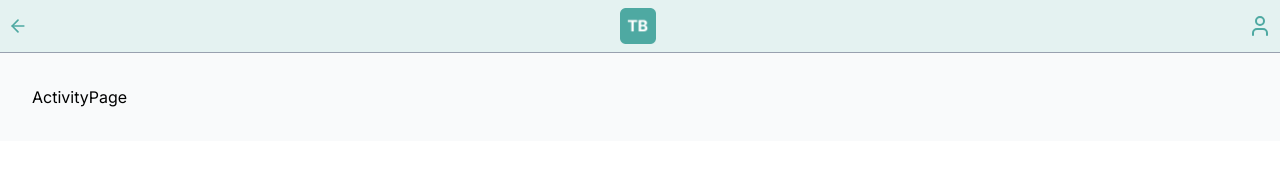
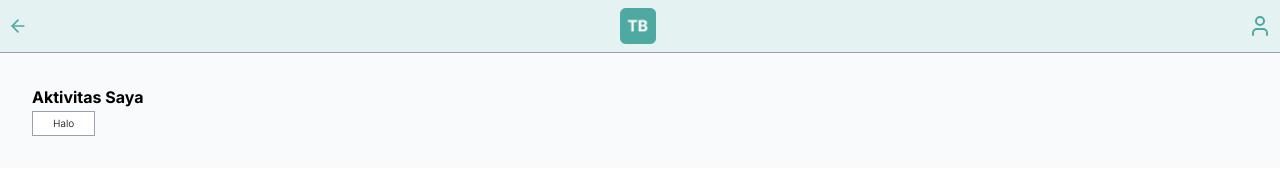
Before and after one commit to saputt/TIBER-FE, a React (Vite) app: page /activity in a window 1280 px wide. Shown: the top 186 px of the page. Built offline with nearby package versions, Linux system fonts and the light colour scheme.

Commit message:
feat : edit selectionButton

```diff
--- a/src/components/atoms/SelectionButton.jsx
+++ b/src/components/atoms/SelectionButton.jsx
@@ -1,16 +1,21 @@
 import { CircleCheck } from "lucide-react";
 import React from "react";
 
-const SelectionButton = ({ isSelect, selectionName, className, onClick }) => {
-  const defaultStyle =
-    "rounded-lg text-h4 border-1 w-full py-3 text-center cursor-pointer";
+const SelectionButton = ({
+  children,
+  isSelect,
+  selectionName,
+  className,
+  onClick,
+}) => {
+  const defaultStyle = " text-center cursor-pointer";
 
   let style;
 
   if (isSelect) {
     style = "bg-primary/30 border-primary flex items-center px-5";
   } else if (!isSelect) {
-    style = "bg-white border-gray-400";
+    style = "bg-white border-gray-400 border-1 px-5";
   }
   return (
     <>
@@ -20,8 +25,7 @@ const SelectionButton = ({ isSelect, selectionName, className, onClick }) => {
           onClick={onClick}
           value={selectionName}
         >
-          <p className="flex-1">{selectionName}</p>
-          <CircleCheck size={25} className="text-primary" />
+          {children}
         </button>
       )}
 
@@ -31,7 +35,7 @@ const SelectionButton = ({ isSelect, selectionName, className, onClick }) => {
           onClick={onClick}
           value={selectionName}
         >
-          {selectionName}
+          {children}
         </button>
       )}
     </>
--- a/src/pages/Activity/index.jsx
+++ b/src/pages/Activity/index.jsx
@@ -1,9 +1,20 @@
-import React from 'react'
+import React from "react";
+import Button from "../../components/atoms/Button";
+import ButtonTest from "../../components/atoms/ButtonTest";
+import SelectionButton from "../../components/atoms/SelectionButton";
 
 const ActivityPage = () => {
   return (
-    <div>ActivityPage</div>
-  )
-}
+    <div className="flex flex-col">
+      <h3 className="font-bold text-h3">Aktivitas Saya</h3>
 
-export default ActivityPage
+      <div>
+        <SelectionButton className="text-h6 font-light py-1">
+          Halo
+        </SelectionButton>
+      </div>
+    </div>
+  );
+};
+
+export default ActivityPage;
--- /dev/null
+++ b/src/pages/Profile/components/ManageReminderLog.jsx
@@ -0,0 +1,16 @@
+import React from "react";
+
+const ManageReminderLog = () => {
+  return (
+    <div className="h-screen w-full bg-white/10 backdrop-blur-sm fixed top-0 right-0 left-0 bottom-0 flex items-center justify-center p-5">
+      <Card
+        className="flex flex-col items-center gap-3 py-8 relative"
+        boxShadowActive={true}
+        variant="white"
+        size="full"
+      ></Card>
+    </div>
+  );
+};
+
+export default ManageReminderLog;
```
